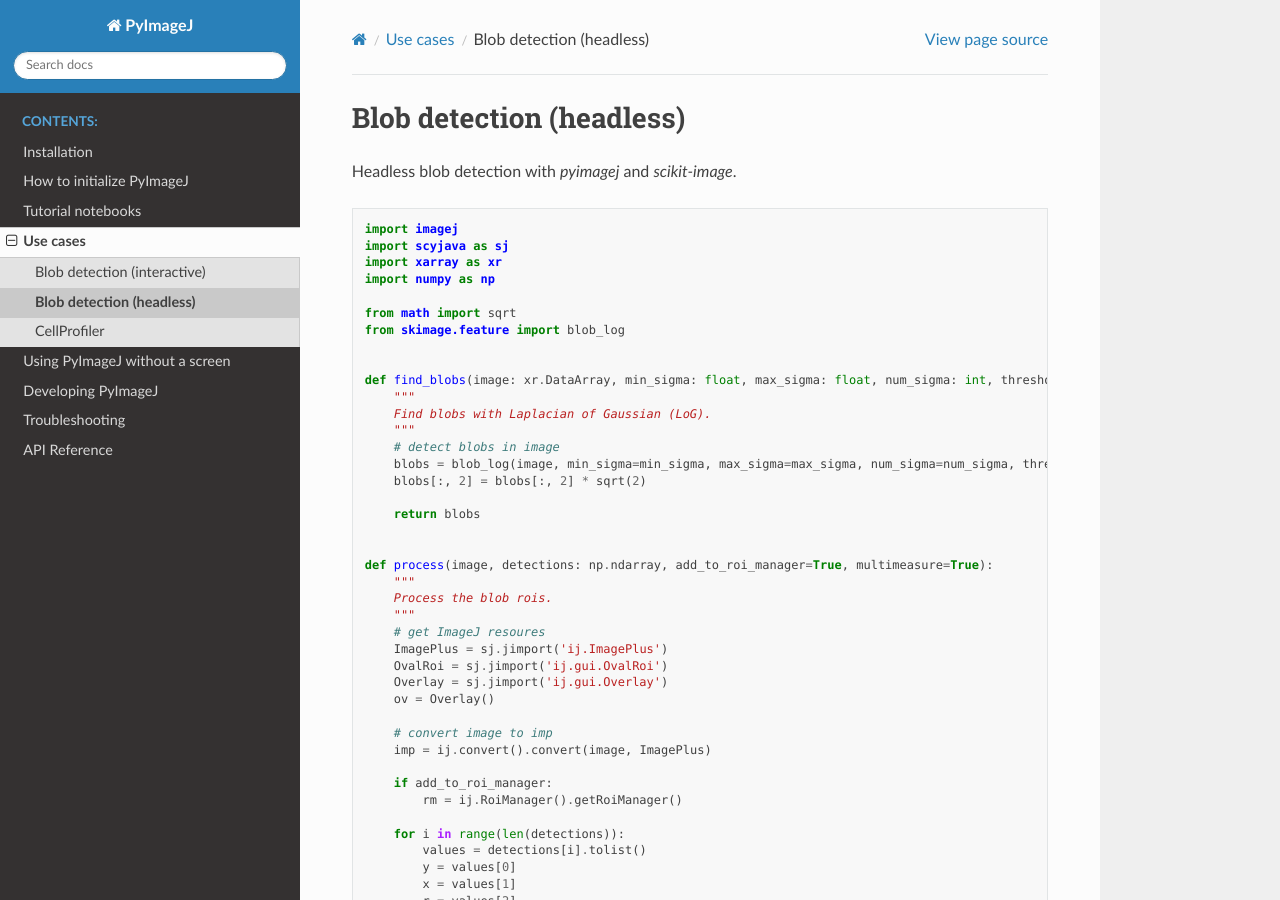
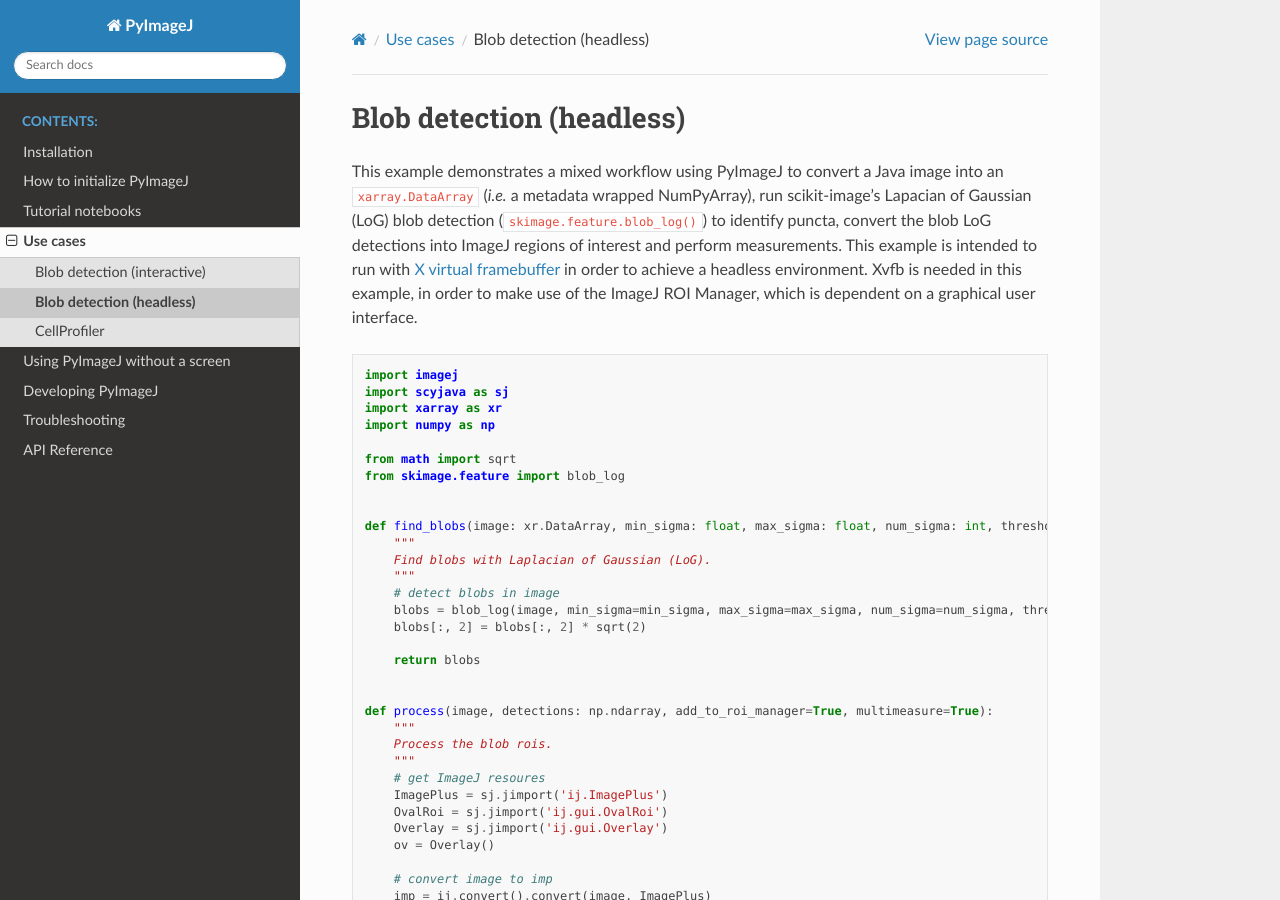
Before and after one commit to imagej/pyimagej, a Sphinx documentation site: the page built from doc/examples/blob_xvfb.rst, in a window 1280 px wide and 900 px high. Built offline with Sphinx 7.4.7 and the Read the Docs theme 2.0.0, drawn with Linux system fonts in a browser that asks for light colours; pages that are not in the unit, such as notebooks, are missing from menus.

Commit message:
Add description for example blob detection scripts

```diff
--- a/doc/examples/blob_interactive.rst
+++ b/doc/examples/blob_interactive.rst
@@ -1,7 +1,9 @@
 Blob detection (interactive)
 ============================
 
-Interactive blob detection with `pyimagej` and `scikit-image`.
+This example demonstrates a mixed workflow using PyImageJ to convert a Java image into an :code:`xarray.DataArray` (*i.e.* a metadata wrapped NumPyArray),
+run scikit-image's Lapacian of Gaussian (LoG) blob detection (:code:`skimage.feature.blob_log()`) to identify puncta and then convert the blob LoG detections
+into ImageJ regions of interest. The image with the blob LoG detections are displayed in ImageJ's image viewer, :code:`matplotlib.pyplot` and napari.
 
 .. literalinclude:: blob_detection_interactive.py
     :language: python
--- a/doc/examples/blob_xvfb.rst
+++ b/doc/examples/blob_xvfb.rst
@@ -1,7 +1,13 @@
 Blob detection (headless)
 ============================
 
-Headless blob detection with `pyimagej` and `scikit-image`.
+This example demonstrates a mixed workflow using PyImageJ to convert a Java image into an :code:`xarray.DataArray` (*i.e.* a metadata wrapped NumPyArray),
+run scikit-image's Lapacian of Gaussian (LoG) blob detection (:code:`skimage.feature.blob_log()`) to identify puncta, convert the blob LoG detections
+into ImageJ regions of interest and perform measurements. This example is intended to run with `X virtual framebuffer`_ in order to achieve a
+headless environment. Xvfb is needed in this example, in order to make use of the ImageJ ROI Manager, which is dependent on a graphical
+user interface.
 
 .. literalinclude:: blob_detection_xvfb.py
     :language: python
+
+.. _X virtual framebuffer: https://www.x.org/releases/X11R7.7/doc/man/man1/Xvfb.1.xhtml
```
